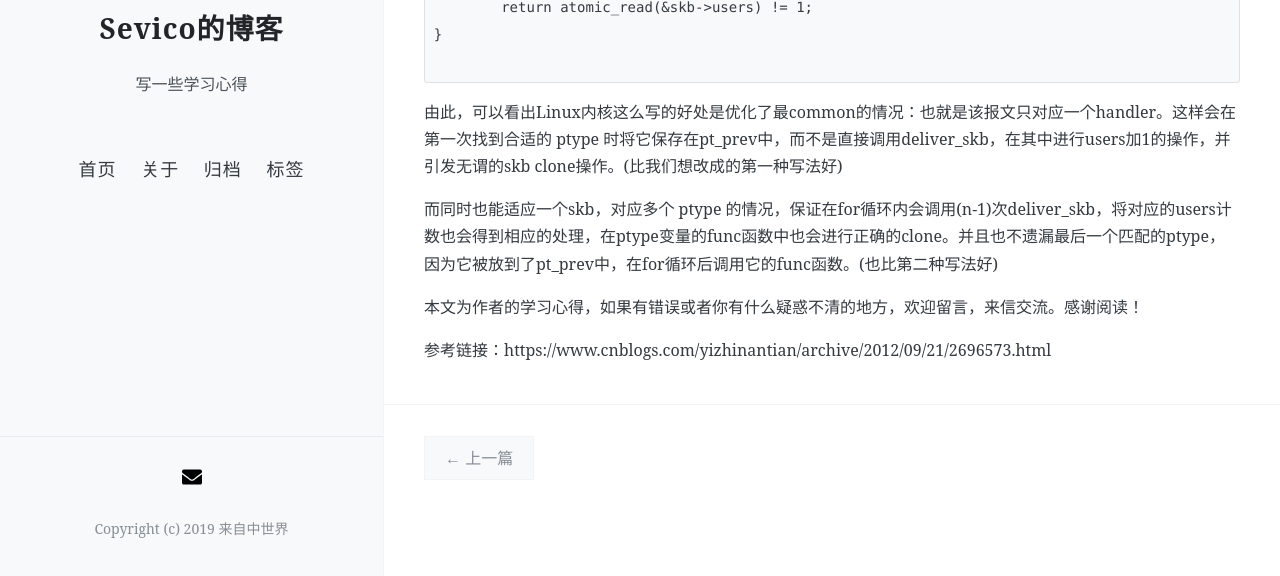
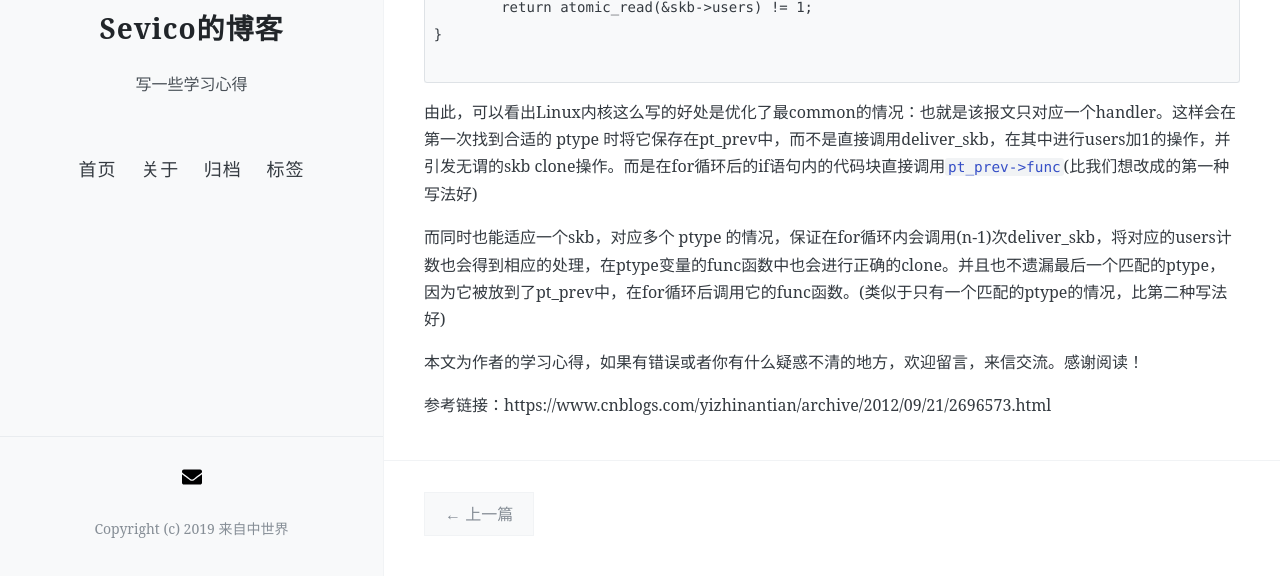
Before and after one commit to sevico/sevico.github.io, a Jekyll site: the page built from _posts/2019-08-22-pt_prev是做什么用的.md, in a window 1280 px wide and 900 px high, scrolled down 2290 px, cut to the strip 324-900 px from the top of the window. Built offline with Jekyll 4.4.1, drawn with Linux system fonts in a browser that asks for light colours; nearby versions of some CDN libraries; comment, search, counter and statistics services are not loaded.

Commit message:
complament

````diff
--- a/_posts/2019-08-22-pt_prev是做什么用的.md
+++ b/_posts/2019-08-22-pt_prev是做什么用的.md
@@ -104,9 +104,9 @@ static inline int skb_shared(const struct sk_buff *skb)
 
 ```
 
-由此，可以看出Linux内核这么写的好处是优化了最common的情况：也就是该报文只对应一个handler。这样会在第一次找到合适的 ptype 时将它保存在pt_prev中，而不是直接调用deliver_skb，在其中进行users加1的操作，并引发无谓的skb clone操作。(比我们想改成的第一种写法好)
+由此，可以看出Linux内核这么写的好处是优化了最common的情况：也就是该报文只对应一个handler。这样会在第一次找到合适的 ptype 时将它保存在pt_prev中，而不是直接调用deliver_skb，在其中进行users加1的操作，并引发无谓的skb clone操作。而是在for循环后的if语句内的代码块直接调用`pt_prev->func`(比我们想改成的第一种写法好)
 
-而同时也能适应一个skb，对应多个 ptype 的情况，保证在for循环内会调用(n-1)次deliver_skb，将对应的users计数也会得到相应的处理，在ptype变量的func函数中也会进行正确的clone。并且也不遗漏最后一个匹配的ptype，因为它被放到了pt_prev中，在for循环后调用它的func函数。(也比第二种写法好)
+而同时也能适应一个skb，对应多个 ptype 的情况，保证在for循环内会调用(n-1)次deliver_skb，将对应的users计数也会得到相应的处理，在ptype变量的func函数中也会进行正确的clone。并且也不遗漏最后一个匹配的ptype，因为它被放到了pt_prev中，在for循环后调用它的func函数。(类似于只有一个匹配的ptype的情况，比第二种写法好)
 
 本文为作者的学习心得，如果有错误或者你有什么疑惑不清的地方，欢迎留言，来信交流。感谢阅读！
 
````
